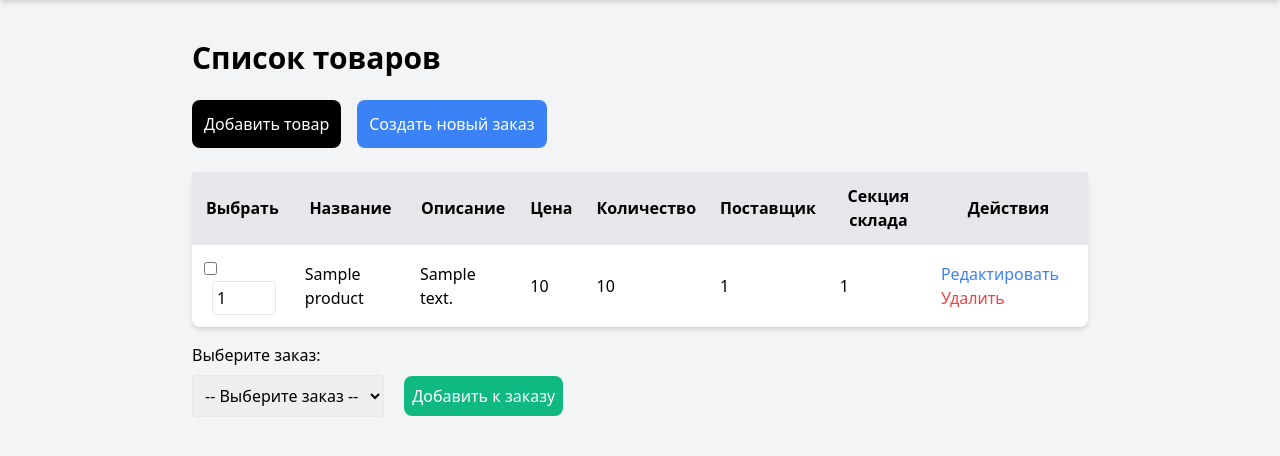
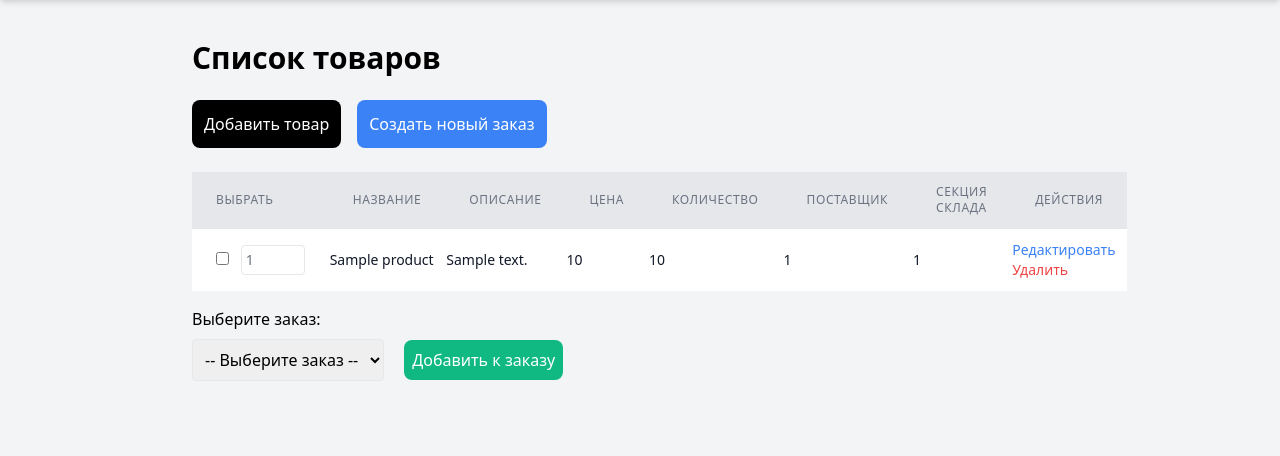
Before and after one commit to southrussian/auto_parts_store_erp, a Flask app: template carparts/templates/view_products.html in a window 1280 px wide. Shown: the part 60-516 px from the top of the page. Run offline with Flask 3, Linux system fonts and the light colour scheme; tables that the repository leaves empty hold one stand-in row (values such as "Sample post"); the template is opened without the code that fills it: values that come from a table or form of the project are taken from there, most other values are stand-ins (such as "Sample title", 1, 10 or a date in 2020).

Commit message:
fixed view_products.html table view

```diff
--- a/carparts/templates/view_products.html
+++ b/carparts/templates/view_products.html
@@ -20,33 +20,33 @@
             <a href="/add_order" class="bg-blue-500 text-white p-3 rounded-lg">Создать новый заказ</a>
         </div>
         <form action="/add_to_order" method="POST">
-            <table class="w-full mt-6 bg-white shadow-md rounded-lg">
-                <thead>
+            <table class="min-w-full divide-y divide-gray-200">
+                <thead class="bg-gray-50">
                     <tr class="bg-gray-200">
-                        <th class="p-3">Выбрать</th>
-                        <th class="p-3">Название</th>
-                        <th class="p-3">Описание</th>
-                        <th class="p-3">Цена</th>
-                        <th class="p-3">Количество</th>
-                        <th class="p-3">Поставщик</th>
-                        <th class="p-3">Секция склада</th>
-                        <th class="p-3">Действия</th>
+                        <th class="px-6 py-3 text-left text-xs font-medium text-gray-500 uppercase tracking-wider">Выбрать</th>
+                        <th class="px-6 py-3 text-left text-xs font-medium text-gray-500 uppercase tracking-wider">Название</th>
+                        <th class="px-6 py-3 text-left text-xs font-medium text-gray-500 uppercase tracking-wider">Описание</th>
+                        <th class="px-6 py-3 text-left text-xs font-medium text-gray-500 uppercase tracking-wider">Цена</th>
+                        <th class="px-6 py-3 text-left text-xs font-medium text-gray-500 uppercase tracking-wider">Количество</th>
+                        <th class="px-6 py-3 text-left text-xs font-medium text-gray-500 uppercase tracking-wider">Поставщик</th>
+                        <th class="px-6 py-3 text-left text-xs font-medium text-gray-500 uppercase tracking-wider">Секция склада</th>
+                        <th class="px-6 py-3 text-left text-xs font-medium text-gray-500 uppercase tracking-wider">Действия</th>
                     </tr>
                 </thead>
-                <tbody>
+                <tbody class="bg-white divide-y divide-gray-200">
                     {% for product in products %}
-                    <tr class="border-t">
-                        <td class="p-3">
+                    <tr class="hover:bg-gray-50">
+                        <td class="px-6 py-4 whitespace-nowrap text-sm text-gray-500">
                             <input type="checkbox" name="product_ids" value="{{ product.id }}">
                             <input type="number" name="quantity_{{ product.id }}" min="1" max="{{ product.stock }}" value="1" class="w-16 ml-2 border rounded p-1">
                         </td>
-                        <td class="p-3">{{ product.name }}</td>
-                        <td class="p-3">{{ product.description }}</td>
-                        <td class="p-3">{{ product.price }}</td>
-                        <td class="p-3">{{ product.stock }}</td>
-                        <td class="p-3">{{ product.supplier_id if product.supplier_id else "Нет" }}</td>
-                        <td class="p-3">{{ product.warehouse_section_id }}</td>
-                        <td class="p-3">
+                        <td class="text-sm font-medium text-gray-900">{{ product.name }}</td>
+                        <td class="text-sm font-medium text-gray-900">{{ product.description }}</td>
+                        <td class="text-sm font-medium text-gray-900">{{ product.price }}</td>
+                        <td class="text-sm font-medium text-gray-900">{{ product.stock }}</td>
+                        <td class="text-sm font-medium text-gray-900">{{ product.supplier_id if product.supplier_id else "Нет" }}</td>
+                        <td class="text-sm font-medium text-gray-900">{{ product.warehouse_section_id }}</td>
+                        <td class="text-sm font-medium text-gray-900">
                             <a href="/edit_product/{{ product.id }}" class="text-blue-500">Редактировать</a>
                             <form action="/delete_product/{{ product.id }}" method="POST" class="inline">
                                 <button type="submit" class="text-red-500">Удалить</button>
```
